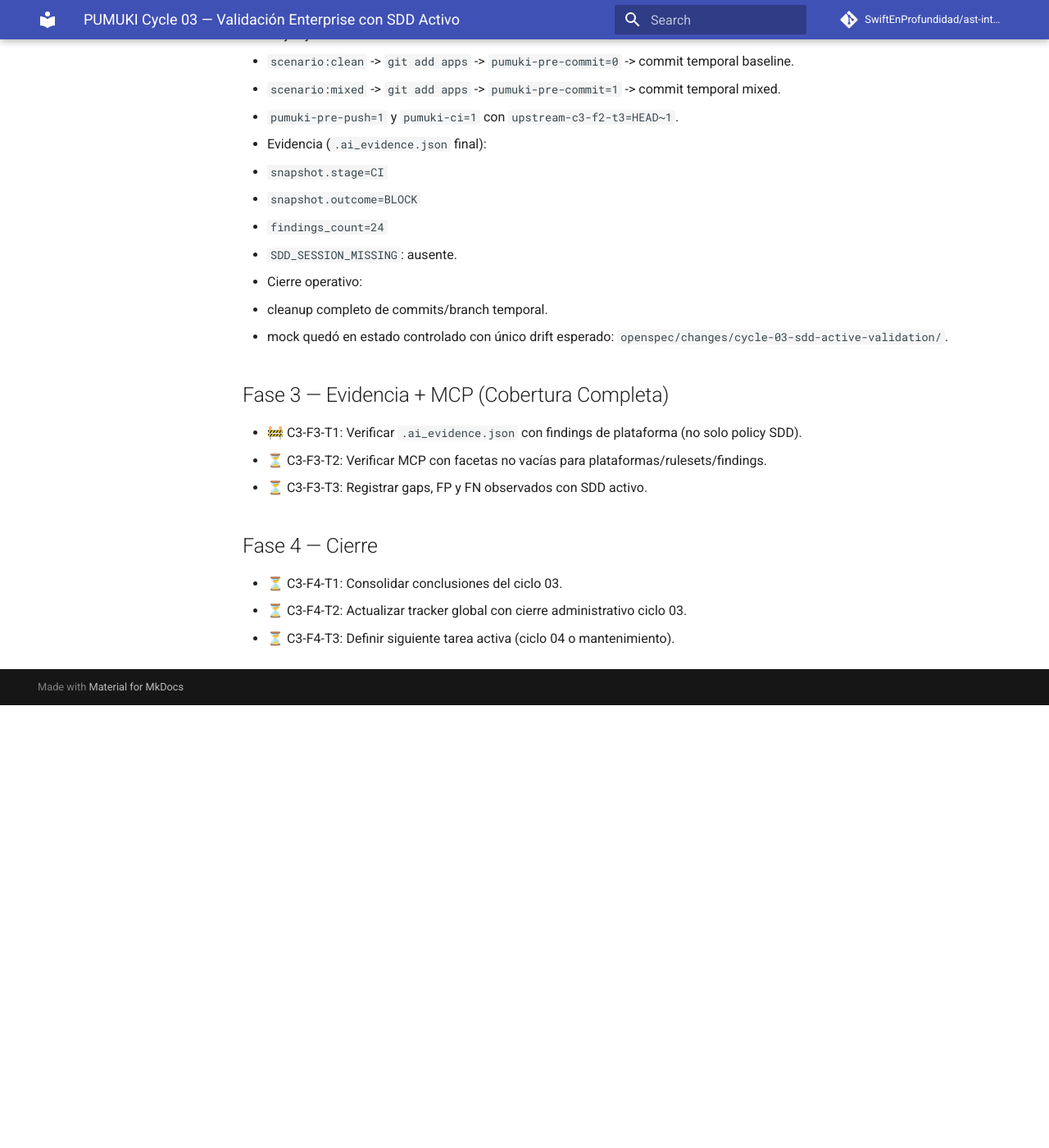
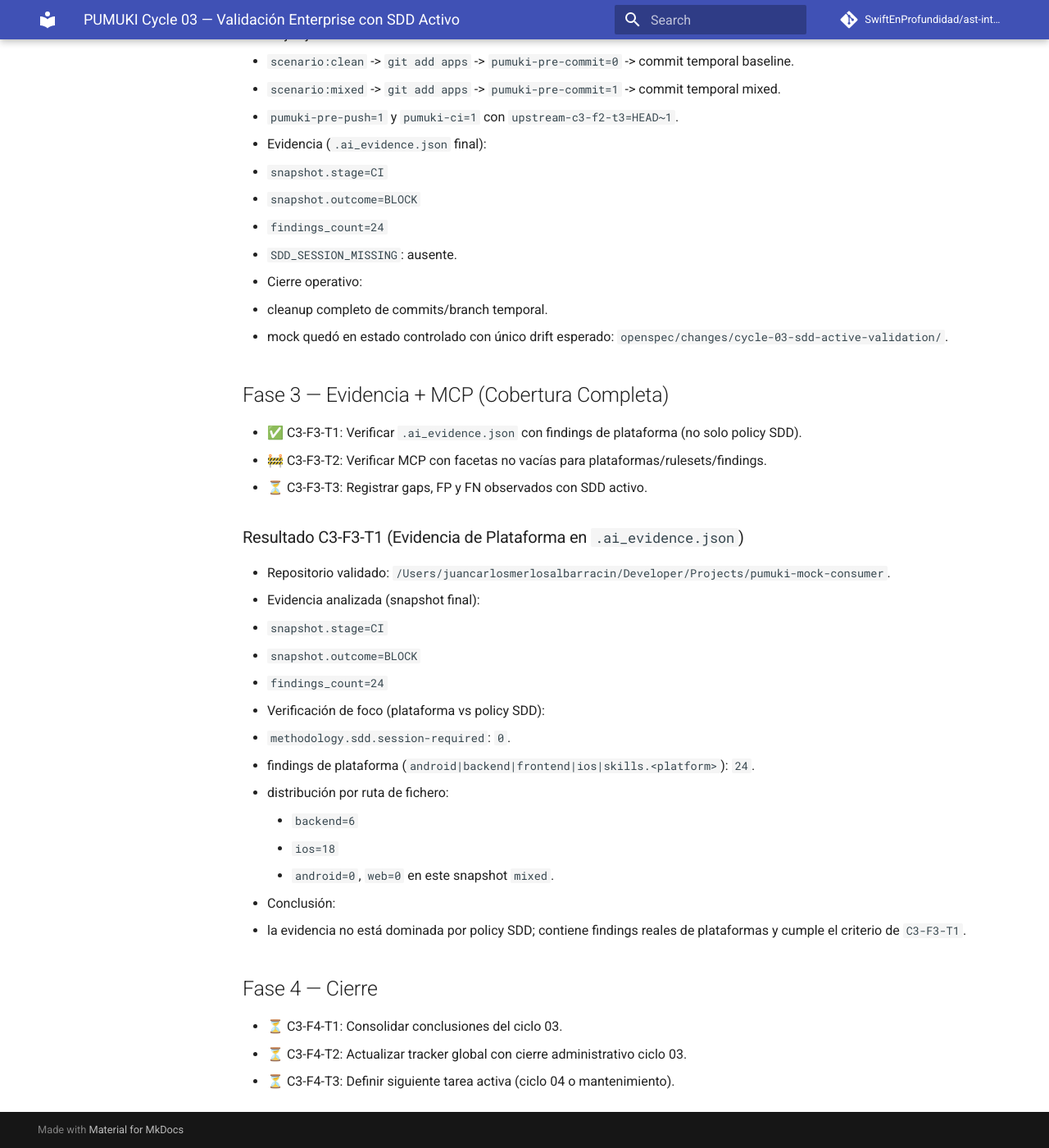
Before and after one commit to SwiftEnProfundidad/ast-intelligence-hooks, an MkDocs documentation site: the page built from docs/PUMUKI_CYCLE_03_SDD_ACTIVE_VALIDATION.md, in a window 1280 px wide and 1400 px high, scrolled down 5459 px. Shown: the whole window at 82% size. Built offline with MkDocs 1.6.1 and Material for MkDocs 9.7.7, drawn with Linux system fonts in a browser that asks for light colours; comment, search, counter and statistics services are not loaded; before the commit the page ends 6319 px from its top, so only the background shows below that.

Commit message:
docs(cycle-03): close C3-F3-T1 and activate C3-F3-T2

```diff
--- a/docs/PUMUKI_CYCLE_03_SDD_ACTIVE_VALIDATION.md
+++ b/docs/PUMUKI_CYCLE_03_SDD_ACTIVE_VALIDATION.md
@@ -162,9 +162,25 @@ Ejecutar un ciclo completo y finito de validación en mock consumer con sesión
   - mock quedó en estado controlado con único drift esperado: `openspec/changes/cycle-03-sdd-active-validation/`.
 
 ## Fase 3 — Evidencia + MCP (Cobertura Completa)
-- 🚧 C3-F3-T1: Verificar `.ai_evidence.json` con findings de plataforma (no solo policy SDD).
-- ⏳ C3-F3-T2: Verificar MCP con facetas no vacías para plataformas/rulesets/findings.
+- ✅ C3-F3-T1: Verificar `.ai_evidence.json` con findings de plataforma (no solo policy SDD).
+- 🚧 C3-F3-T2: Verificar MCP con facetas no vacías para plataformas/rulesets/findings.
 - ⏳ C3-F3-T3: Registrar gaps, FP y FN observados con SDD activo.
+
+### Resultado C3-F3-T1 (Evidencia de Plataforma en `.ai_evidence.json`)
+- Repositorio validado: `/Users/juancarlosmerlosalbarracin/Developer/Projects/pumuki-mock-consumer`.
+- Evidencia analizada (snapshot final):
+  - `snapshot.stage=CI`
+  - `snapshot.outcome=BLOCK`
+  - `findings_count=24`
+- Verificación de foco (plataforma vs policy SDD):
+  - `methodology.sdd.session-required`: `0`.
+  - findings de plataforma (`android|backend|frontend|ios|skills.<platform>`): `24`.
+  - distribución por ruta de fichero:
+    - `backend=6`
+    - `ios=18`
+    - `android=0`, `web=0` en este snapshot `mixed`.
+- Conclusión:
+  - la evidencia no está dominada por policy SDD; contiene findings reales de plataformas y cumple el criterio de `C3-F3-T1`.
 
 ## Fase 4 — Cierre
 - ⏳ C3-F4-T1: Consolidar conclusiones del ciclo 03.
```
Also changed, not shown: docs/REFRACTOR_PROGRESS.md (+2 -1 lines).
